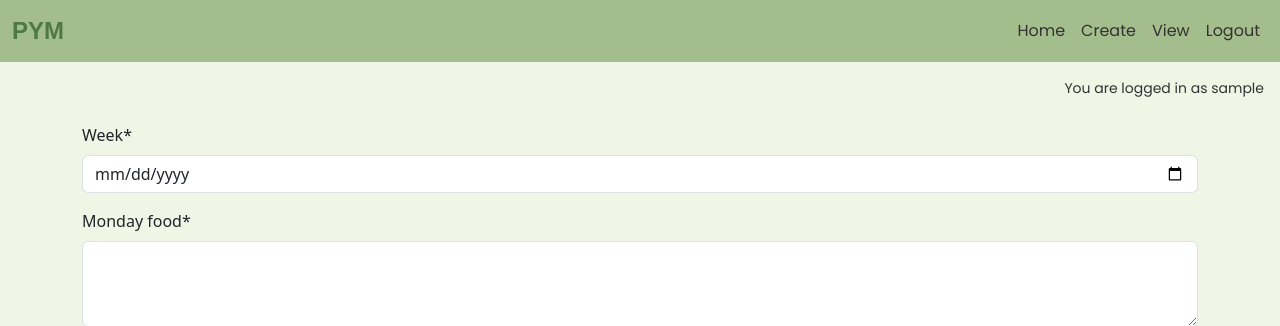
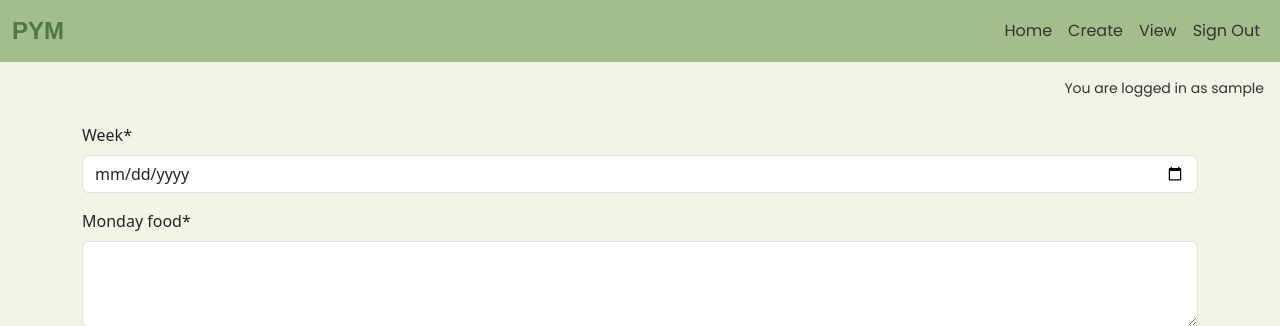
Before and after one commit to hmoon96/meal-planner, a Django app: page /meal/create/ in a window 1280 px wide. Shown: the top 326 px of the page. Run offline with Django 4.2, Linux system fonts and the light colour scheme; the visitor is signed in with stand-in values (Sample User, id 1); some libraries are stand-ins or nearby versions; some web fonts are replaced.

Commit message:
Changed the name of the pages to sign up and sign out to match the sign in page. Ready to deploy

```diff
--- a/templates/base.html
+++ b/templates/base.html
@@ -43,15 +43,15 @@
                     </li>
                     {% if user.is_authenticated %}
                     <li class="nav-item">
-                        <a class="nav-link {% if request.path == logout_url %}active{% endif %}" aria-current="page" href="{% url 'account_logout' %}">Logout</a>
+                        <a class="nav-link {% if request.path == logout_url %}active{% endif %}" aria-current="page" href="{% url 'account_logout' %}">Sign Out</a>
                     </li>
                     {% else %}
                     <li class="nav-item">
                         <a class="nav-link {% if request.path == signup_url %}active{% endif %}" aria-current="page"
-                            href="{% url 'account_signup' %}">Register</a>
+                            href="{% url 'account_signup' %}">Sign Up</a>
                     </li>
                     <li class="nav-item">
-                        <a class="nav-link {% if request.path == login_url %}active{% endif %}" aria-current="page" href="{% url 'account_login' %}">Login</a>
+                        <a class="nav-link {% if request.path == login_url %}active{% endif %}" aria-current="page" href="{% url 'account_login' %}">Sign In</a>
                     </li>
                     {% endif %}
                 </ul>
```
